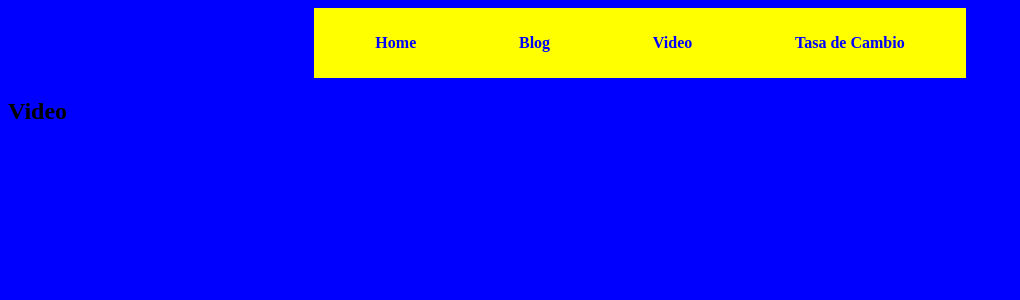
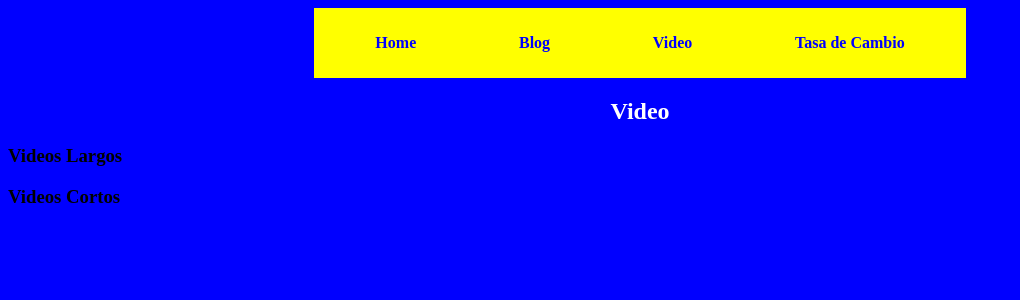
Before and after one commit to Fa01383541/faswedishjournal, a React (Vite) app in the folder fa-swedish-journal/: page /video in a window 1280 px wide. Shown: the top 300 px of the page, without its empty margins (0-1020 px from the left). Built offline with nearby package versions, Linux system fonts and the light colour scheme.

Commit message:
Video Changes

```diff
--- a/fa-swedish-journal/package.json
+++ b/fa-swedish-journal/package.json
@@ -12,7 +12,8 @@
   "dependencies": {
     "react": "^18.2.0",
     "react-dom": "^18.2.0",
-    "react-router-dom": "^6.20.1"
+    "react-router-dom": "^6.20.1",
+    "react-youtube": "^10.1.0"
   },
   "devDependencies": {
     "@types/react": "^18.2.37",
--- a/fa-swedish-journal/src/Blog.css
+++ b/fa-swedish-journal/src/Blog.css
@@ -0,0 +1,4 @@
+.title{
+    text-align: center;
+    color:#fff;
+}
--- a/fa-swedish-journal/src/Blog.jsx
+++ b/fa-swedish-journal/src/Blog.jsx
@@ -3,7 +3,7 @@ import React from "react";
 import './Blog.css';
 
 function Blog(){
-    return (<div><h2>Blog</h2></div>) ;
+    return (<div><h2 className="title">Blog</h2></div>) ;
 }
 
 export default Blog;
--- a/fa-swedish-journal/src/CurrencyEx.jsx
+++ b/fa-swedish-journal/src/CurrencyEx.jsx
@@ -53,7 +53,7 @@ function CurrencyEx()
     return (
     <>
     <div className="bodywrapp">
-    <h2 className="title">Taza de Cambio</h2>
+    <h2 className="title">Tasa de Cambio</h2>
     <div className="exchangewrapp">
     <CurrencyRow
         currencyOptions={currencyOptions}
--- a/fa-swedish-journal/src/Home.css
+++ b/fa-swedish-journal/src/Home.css
@@ -0,0 +1,4 @@
+.title{
+    text-align: center;
+    color:#fff;
+}
--- a/fa-swedish-journal/src/Home.jsx
+++ b/fa-swedish-journal/src/Home.jsx
@@ -4,7 +4,7 @@ function Home(){
     return(
     <>
     <div>
-        <h2>
+        <h2 className='title'>
             Home
         </h2>
     </div>
--- a/fa-swedish-journal/src/Video.css
+++ b/fa-swedish-journal/src/Video.css
@@ -0,0 +1,10 @@
+.title{
+    text-align: center;
+    color:#fff;
+}
+/*
+.shortvideos{
+    width:315px;
+    height:560px;
+}
+*/
--- a/fa-swedish-journal/src/Video.jsx
+++ b/fa-swedish-journal/src/Video.jsx
@@ -1,8 +1,47 @@
-//import React from "react";
+/* eslint-disable no-unused-vars */
+import React from "react";
+import YouTube from 'react-youtube';
 import './Video.css'
 
 function Video(){
-    return (<div><h2>Video</h2></div>);
+    return (
+    <>
+    <div className="allw">
+        <h2 className='title'>Video</h2>
+        <div className="largevidw">
+        <h3 className="largevidtitle">Videos Largos</h3>
+        <LongVideos />
+        </div>
+        <div className="shortvidw">
+            <h3 className="shortvidtitle">Videos Cortos</h3>
+            <ShortVideos />
+        </div>
+    </div>
+    </>
+    );
+}
+
+function LongVideos(){
+    const videoIds = ['R_YNKPKblG4'];
+   return (
+    <div>
+      {videoIds.map(id => (
+        <YouTube key={id}videoId={id} className="longvideos"/>
+      ))}
+    </div>
+  );
+}
+
+function ShortVideos() {
+  const videoIds = ['L2INejsCW3w'];
+
+  return (
+    <div>
+      {videoIds.map(id => (
+        <YouTube key={id}videoId={id} className="shortvideos"/>
+      ))}
+    </div>
+  );
 }
 
 export default Video;
```
Also changed, not shown: 1 other file (tests, documents, lock files or other folders).
